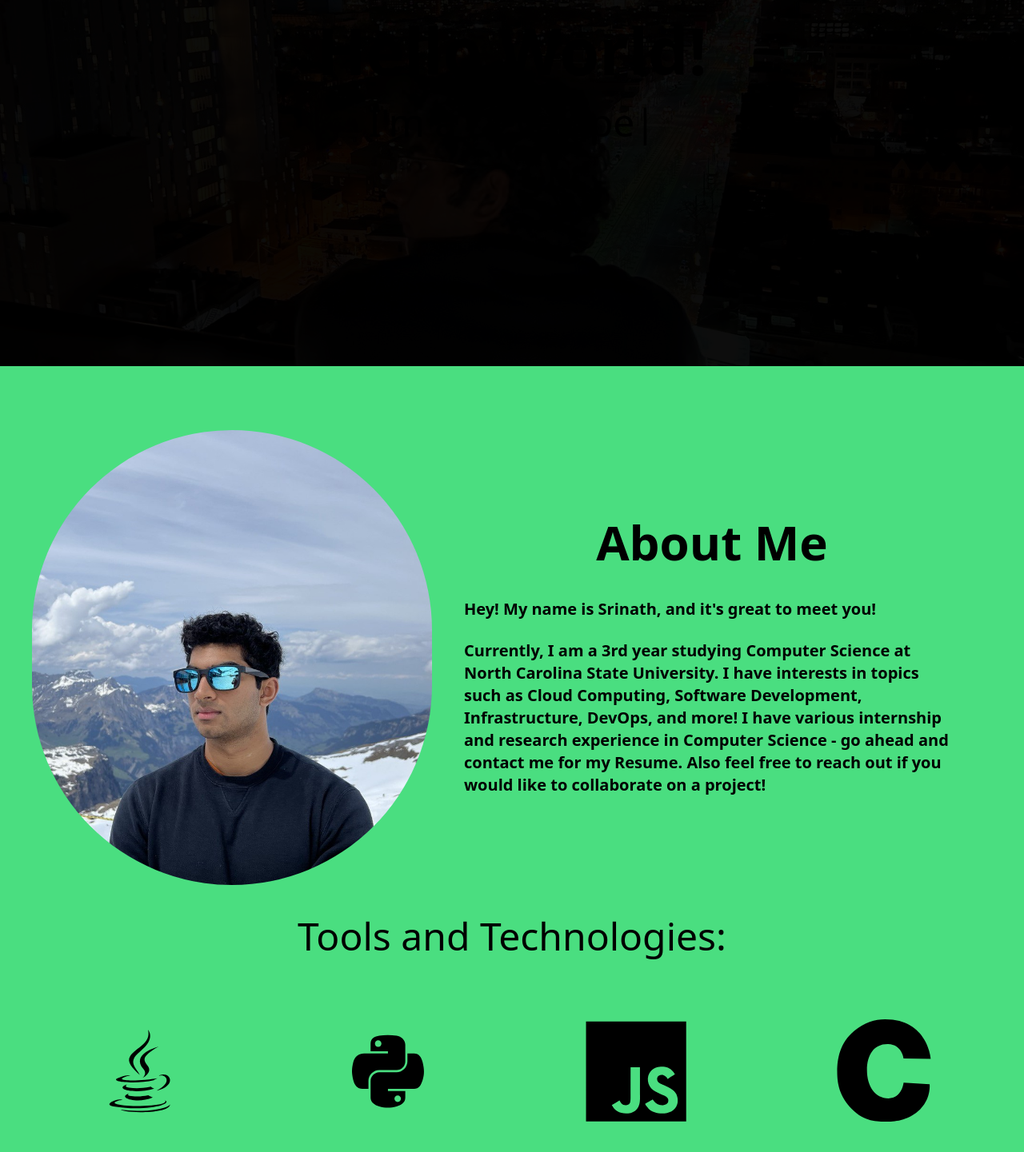
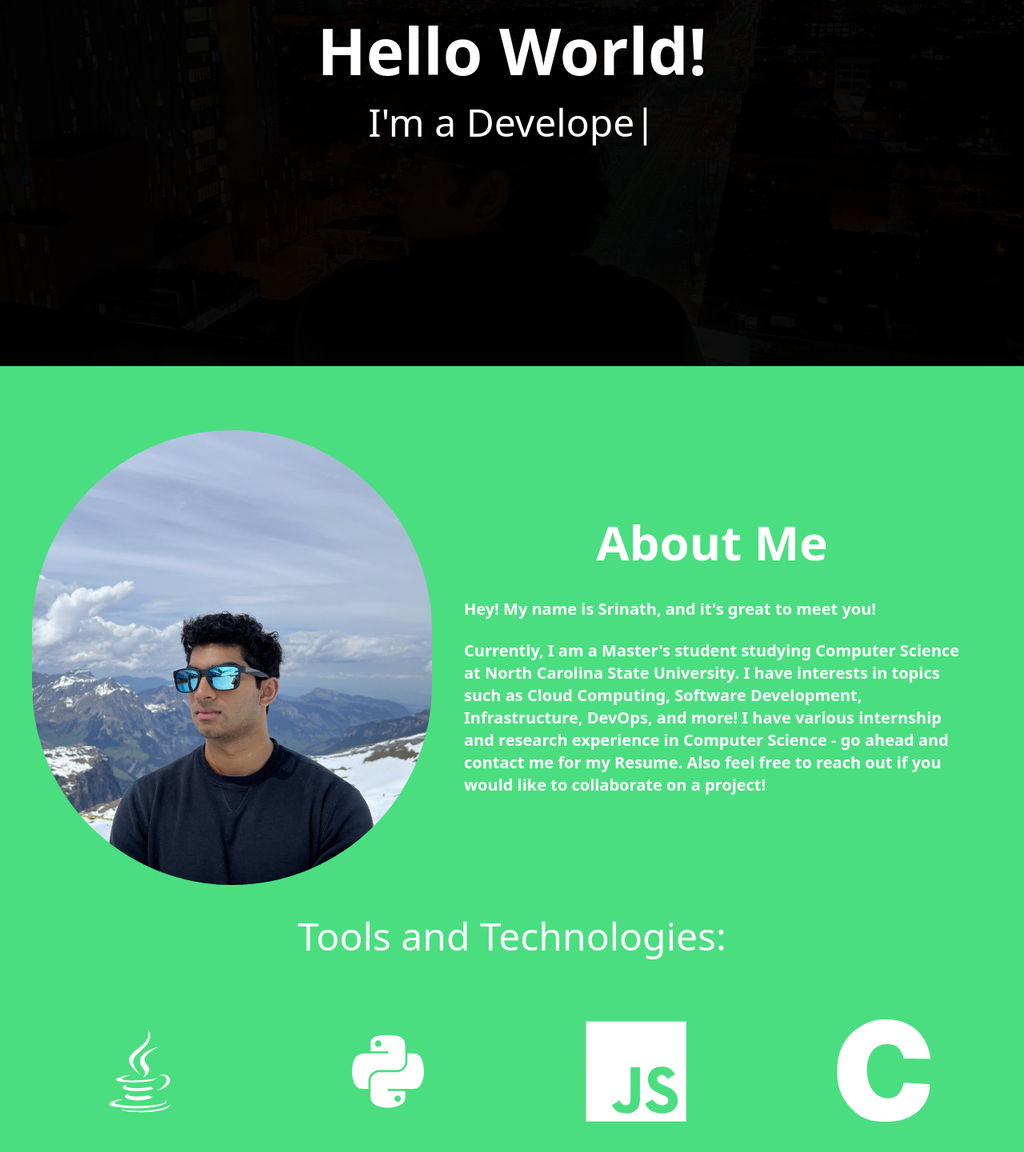
Before and after one commit to srinva/next-srinath.tech, a Next.js app: page / in a window 1280 px wide. Shown: the part 340-1781 px from the top of the page at 80% size. Built offline with nearby package versions, Linux system fonts and the light colour scheme.

Commit message:
adding small light and dark mode changes

```diff
--- a/components/about.tsx
+++ b/components/about.tsx
@@ -29,13 +29,13 @@ export const About: React.FC = () => {
                 />
             </>
             <div className='content-center justify-center p-10'>
-                <h1 className='text-6xl text-center pb-10'>About Me</h1>
-                <p className='text-xl font-semibold'>
+                <h1 className='text-6xl text-center pb-10 text-white'>About Me</h1>
+                <p className='text-xl font-semibold text-white'>
                     Hey! My name is Srinath, and it&apos;s great to meet you!
                 </p>
                 <br/>
-                <p className='text-xl font-semibold'>
-                    Currently, I am a 3rd year studying Computer Science at North Carolina State University.
+                <p className='text-xl font-semibold text-white'>
+                    Currently, I am a Master's student studying Computer Science at North Carolina State University.
                     I have interests in topics such as Cloud Computing, Software Development, Infrastructure, DevOps, and more!
                     I have various internship and research experience in Computer Science - go ahead and contact me for my Resume.
                     Also feel free to reach out if you would like to collaborate on a project!
@@ -44,7 +44,7 @@ export const About: React.FC = () => {
 
         </div>
         <>
-        <h2 className='text-5xl text-center pb-10'>Tools and Technologies:</h2>
+        <h2 className='text-5xl text-center pb-10 text-white'>Tools and Technologies:</h2>
         </>
         <div className='grid gridrows-2 grid-cols-4 place-items-center gap-10 p-10'>
         <ExpIcon text='Java' Icon={DiJava as IconType}/>
--- a/components/contact.tsx
+++ b/components/contact.tsx
@@ -13,10 +13,10 @@ export const Contact: React.FC = () => {
         {/* <div className='grid auto-rows-min p-10 '> */}
         <div className='flex flex-row p-10 place-content-center items-center flex-wrap lg:flex-nowrap'>
             <div className='content-center justify-center p-10'>
-                <h1 className='text-6xl text-center pb-10'>Get In Touch</h1>
+                <h1 className='text-6xl text-center pb-10 text-white'>Get In Touch</h1>
             </div>
         </div>
-        <div className='flex flex-row p-10 pb-20 justify-center space-x-52'>
+        <div className='flex flex-row p-10 pb-20 justify-center space-x-52 text-white'>
             <Link href='https://www.linkedin.com/in/srinath-vasudevan-a8a76a18a/' target='_blank'
             onMouseEnter={onMouseEnter2}
             onMouseLeave={onMouseLeave2}>
--- a/components/cover.tsx
+++ b/components/cover.tsx
@@ -14,9 +14,9 @@ export const Cover: React.FC = () => {
               alt=""
             /></div> */}
         <div className='place-self-center'>
-            <h1 className='place-self-center'>Hello World!</h1>
+            <h1 className='place-self-center text-white'>Hello World!</h1>
         </div>
-        <div className='place-self-center'>
+        <div className='place-self-center text-white'>
             <div className='inline-block font-medium leading-tight text-5xl mt-0 mb-2'>
                 I&apos;m&nbsp;
             </div>
@@ -28,12 +28,12 @@ export const Cover: React.FC = () => {
                         strings: [
                             ' <strong class="text-transparent bg-clip-text bg-gradient-to-r from-white to-green-400">Srinath.</strong>',
                             ' a Developer.',
-                            ' an Engineer.',
+                            ' a Cloud Engineer.',
                             ' a Problem Solver.'
                         ],
                         autoStart: true,
-                        wrapperClassName: 'font-medium leading-tight text-5xl mt-0 mb-2',
-                        cursorClassName: 'font-medium leading-tight text-5xl mt-0 mb-2'
+                        wrapperClassName: 'font-medium leading-tight text-5xl mt-0 mb-2 text-white',
+                        cursorClassName: 'font-medium leading-tight text-5xl mt-0 mb-2 text-white'
                     }
                 }
             />
--- a/components/expicon.tsx
+++ b/components/expicon.tsx
@@ -15,11 +15,11 @@ export const ExpIcon: React.FC<IconProps> = ({text, Icon}: IconProps) => {
         onMouseEnter={onMouseEnter}
         onMouseLeave={onMouseLeave}>
             {isHovering ?
-                (<p className='text-5xl md:text-7xl p-10 absolute z-10 animate-pulse'>
+                (<p className='text-5xl md:text-7xl p-10 absolute z-10 animate-pulse text-white'>
                 {text}
             </p>) :
                 (
-                    <Icon className='text-7xl md:text-9xl'/>
+                    <Icon className='text-white text-7xl md:text-9xl'/>
                    )
             }
         </div>
```
Also changed, not shown: package.json (+5 -5 lines), 2 other files (tests, documents, lock files or other folders).
